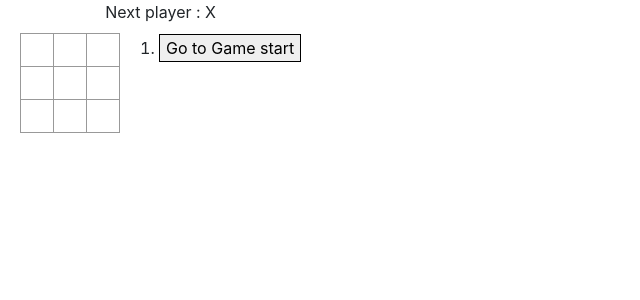
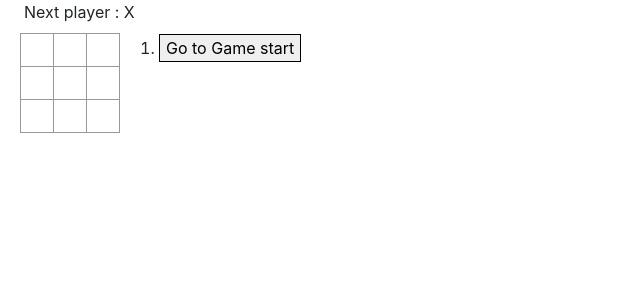
Before and after one commit to madhurabhujbal/react-tic-tac-toe, a React (Create React App) app: page / in a window 1280 px wide. Shown: the top 300 px of the page, without its empty margins (0-640 px from the left). Built offline with nearby package versions, Linux system fonts and the light colour scheme; the HTML template or start-up script is replaced by a standard one.

Commit message:
Add styling for displaying status above game board

```diff
--- a/src/gameStyle.css
+++ b/src/gameStyle.css
@@ -15,7 +15,8 @@ ul {
 
 .status {
   margin-bottom: 10px;
-  text-align: center;
+  margin-left: 4px;
+  /* text-align: center; */
 }
 
 .status-end {
```
